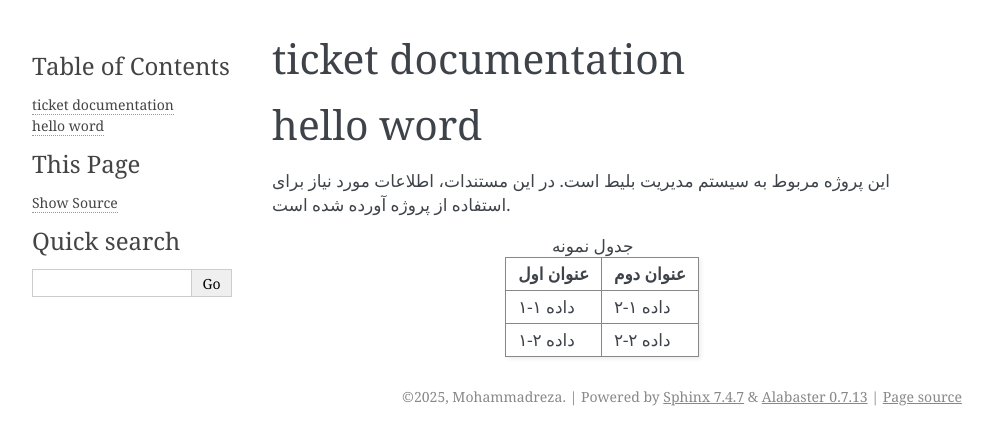
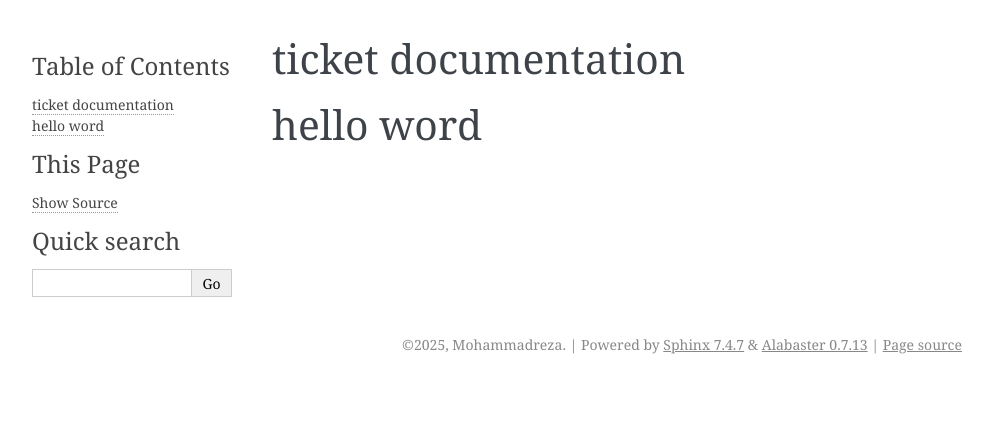
Before and after one commit to MR-Rahimi-BackEnd/ticket, a Sphinx documentation site: the page built from docs/index.rst, in a window 1280 px wide. Shown: the top 445 px of the page, without its empty margins (148-1141 px from the left). Built offline with Sphinx 7.4.7, drawn with Linux system fonts in a browser that asks for light colours.

```diff
--- a/docs/index.rst
+++ b/docs/index.rst
@@ -7,15 +7,3 @@
 
 hello word
 =========
-
-این پروژه مربوط به سیستم مدیریت بلیط است. در این مستندات، اطلاعات مورد نیاز برای استفاده از پروژه آورده شده است.
-
-.. table:: جدول نمونه
-
-   +--------------+--------------+
-   | عنوان اول    | عنوان دوم    |
-   +==============+==============+
-   | داده ۱-۱     | داده ۱-۲     |
-   +--------------+--------------+
-   | داده ۲-۱     | داده ۲-۲     |
-   +--------------+--------------+
```
